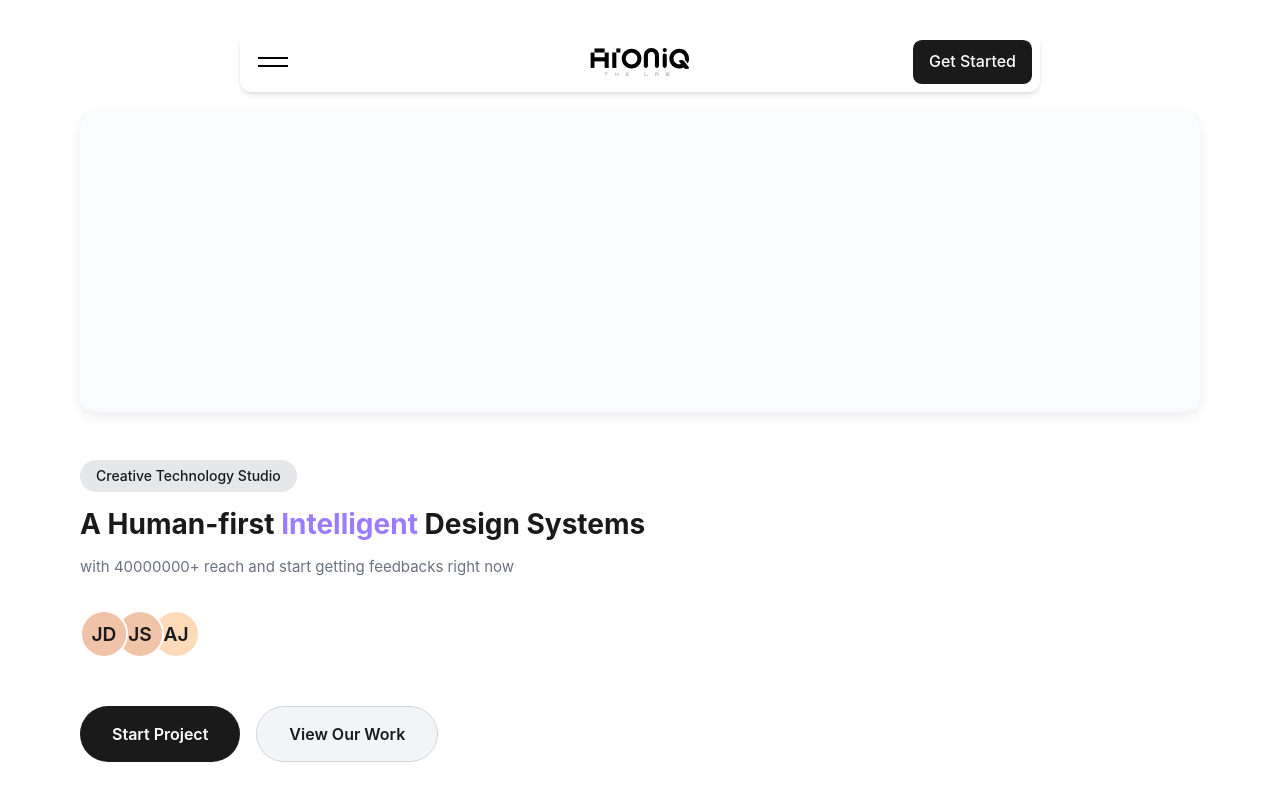
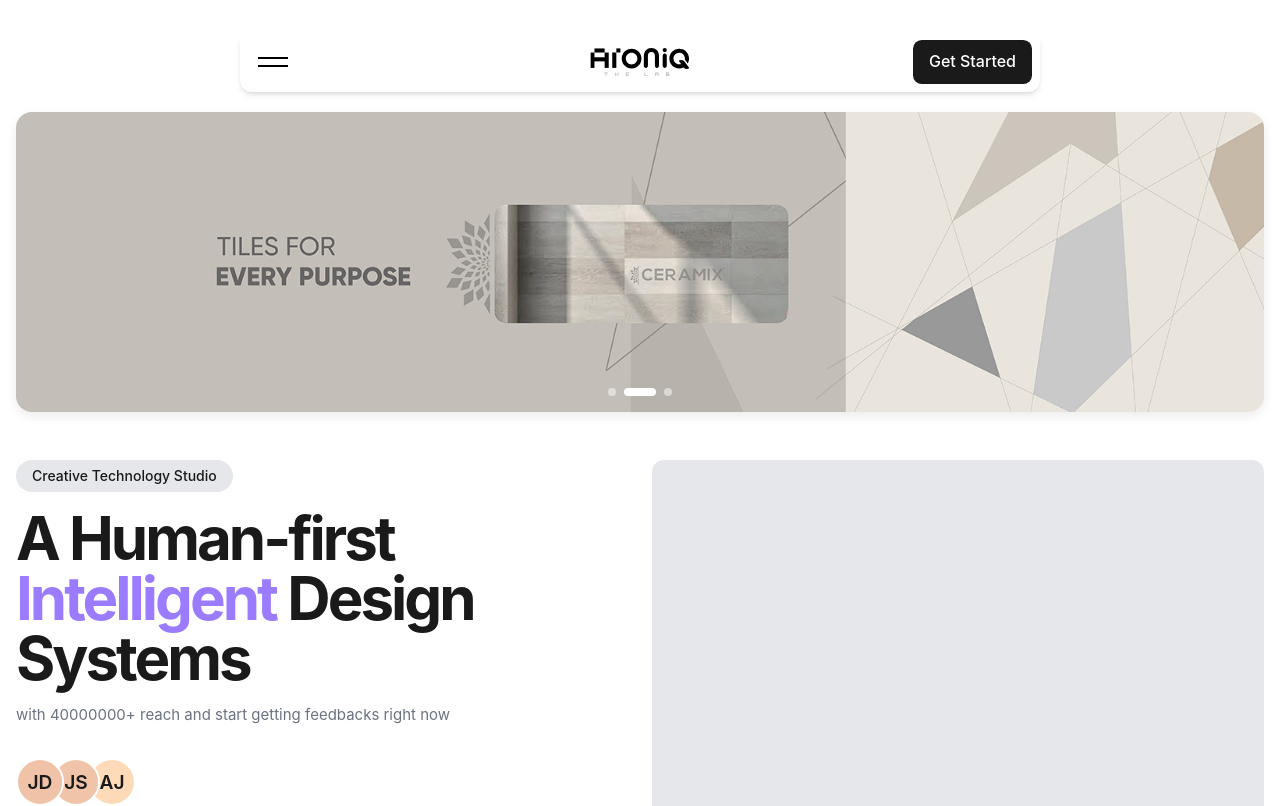
Before and after one commit to theaioniqlabs/Aioniq-labs, a Next.js app: page / in a window 1280 px wide. Shown: the top 806 px of the page. Built offline with nearby package versions, Linux system fonts and the light colour scheme; a web font is replaced by a local one.

Commit message:
Implement sliding hero banner with 3 images and auto-play functionality

```diff
--- a/app/page.tsx
+++ b/app/page.tsx
@@ -23,13 +23,12 @@
   return (
     <main>
       <Hero
-        banner={{
-          srcSet: {
-            '1x': '/assets/placeholders/hero_banner_placeholder@1x.webp',
-            '2x': '/assets/placeholders/hero_banner_placeholder@2x.webp',
-          },
-          alt: 'Hero banner',
-        }}
+        bannerImages={[
+          '/assets/banners/Sliding-banner-1.png',
+          '/assets/banners/Sliding-banner-2.png',
+          'placeholder',
+        ]}
+        bannerAlt="Hero banner"
         badge="Creative Technology Studio"
         headline="A Human-first Intelligent Design Systems"
         highlightedWord="Intelligent"
--- a/components/hero/Hero.tsx
+++ b/components/hero/Hero.tsx
@@ -13,14 +13,8 @@
 }
 
 export interface HeroProps {
-  banner?: {
-    src?: string
-    srcSet?: {
-      '1x': string
-      '2x': string
-    }
-    alt: string
-  }
+  bannerImages?: string[]
+  bannerAlt?: string
   badge?: string
   headline: string
   highlightedWord: string
@@ -35,7 +29,8 @@
  * Uses design tokens for all spacing, typography, colors, and radii
  */
 export const Hero: React.FC<HeroProps> = ({
-  banner,
+  bannerImages,
+  bannerAlt = 'Hero banner',
   badge = 'Creative Technology Studio',
   headline,
   highlightedWord,
@@ -49,21 +44,15 @@
 
   return (
     <section
-      className="relative w-full bg-white"
+      className="container mx-auto px-4 bg-white"
       style={{
         paddingTop: `var(--spacing-section-vertical-desktop)`, // 80px
         paddingBottom: `var(--spacing-section-vertical-desktop)`, // 80px
       }}
       aria-label="Hero section"
     >
-      <div
-        className="mx-auto px-5 md:px-10 lg:px-20"
-        style={{
-          maxWidth: 'var(--spacing-container-max-width-xl)',
-        }}
-      >
-        {/* Banner - Above hero content */}
-        {banner && (
+      {/* Container 1: Banner */}
+      {bannerImages && bannerImages.length > 0 && (
         <div
           style={{
             marginTop: 'var(--spacing-banner-gap-top)',
@@ -71,15 +60,17 @@
           }}
         >
           <Banner
-              src={banner.src}
-              srcSet={banner.srcSet}
-              alt={banner.alt}
+            images={bannerImages}
+            alt={bannerAlt}
             priority={true}
           />
         </div>
       )}
 
-        <div className="flex flex-col items-start">
+      {/* Container 2: Content and Buttons - Split 50-50 */}
+      <div className="flex flex-col md:flex-row gap-6">
+        {/* Left Container: All Content */}
+        <div className="w-full md:w-1/2 flex flex-col items-start">
           {/* Badge */}
           {badge && (
             <div
@@ -107,12 +98,9 @@
 
           {/* Headline */}
           <h1
-              className="font-bold"
+            className="font-bold text-4xl md:text-6xl leading-tight tracking-tighter"
             style={{
               marginBottom: 'var(--spacing-stack-gap-sm)', // 16px gap to subtext
-                fontSize: 'var(--typography-h1-subtle-size-desktop)', // 28px (subtle scale)
-                lineHeight: 'var(--typography-h1-subtle-line-height-desktop)', // 32px (subtle scale)
-                fontWeight: 'var(--typography-h1-subtle-weight)',
               color: 'var(--color-text-primary)',
             }}
           >
@@ -189,6 +177,11 @@
             ))}
           </div>
         </div>
+
+        {/* Right Container: Placeholder */}
+        <div className="w-full md:w-1/2 bg-gray-200 rounded-lg min-h-[400px]">
+          {/* Empty placeholder */}
+        </div>
       </div>
 
       {/* Hidden reference to screenshot for documentation */}
--- a/components/ui/Banner.tsx
+++ b/components/ui/Banner.tsx
@@ -1,36 +1,95 @@
 'use client'
 
-import React from 'react'
+import React, { useState, useEffect, useCallback } from 'react'
 import Image from 'next/image'
 
 export interface BannerProps {
-  src?: string
-  srcSet?: {
-    '1x': string
-    '2x': string
-  }
+  images: string[]
   alt: string
   className?: string
   priority?: boolean
+  autoPlayInterval?: number // in milliseconds, default 5000
 }
 
 /**
- * Banner component - Responsive image banner with rounded corners
- * Used above hero section, supports srcset for responsive images
- * Respects prefers-reduced-motion (no animations)
+ * Sliding Banner component - Auto-playing carousel with horizontal slide transitions
+ * Used above hero section, cycles through multiple images
+ * Respects prefers-reduced-motion (disables auto-play if reduced motion is preferred)
  */
 export const Banner: React.FC<BannerProps> = ({
-  src,
-  srcSet,
+  images,
   alt,
   className = '',
   priority = false,
+  autoPlayInterval = 5000,
 }) => {
-  // Determine image source - prefer src, fallback to srcSet, then placeholder
-  const imageSrc = src || srcSet?.['1x'] || '/assets/placeholders/hero_banner_placeholder@1x.webp'
-  const imageSrcSet = srcSet
-    ? `${srcSet['1x']} 1x, ${srcSet['2x']} 2x`
-    : '/assets/placeholders/hero_banner_placeholder@1x.webp 1x, /assets/placeholders/hero_banner_placeholder@2x.webp 2x'
+  const [currentIndex, setCurrentIndex] = useState(0)
+  const [prefersReducedMotion, setPrefersReducedMotion] = useState(false)
+
+  // Check for prefers-reduced-motion
+  useEffect(() => {
+    const mediaQuery = window.matchMedia('(prefers-reduced-motion: reduce)')
+    setPrefersReducedMotion(mediaQuery.matches)
+
+    const handleChange = (e: MediaQueryListEvent) => {
+      setPrefersReducedMotion(e.matches)
+    }
+
+    mediaQuery.addEventListener('change', handleChange)
+    return () => mediaQuery.removeEventListener('change', handleChange)
+  }, [])
+
+  // Auto-play functionality
+  useEffect(() => {
+    if (prefersReducedMotion || images.length <= 1) return
+
+    const interval = setInterval(() => {
+      setCurrentIndex((prev) => (prev + 1) % images.length)
+    }, autoPlayInterval)
+
+    return () => clearInterval(interval)
+  }, [images.length, autoPlayInterval, prefersReducedMotion])
+
+  const renderImage = useCallback(
+    (imageSrc: string, index: number) => {
+      // Handle placeholder (gray solid color)
+      if (imageSrc === 'placeholder') {
+        return (
+          <div
+            key={`placeholder-${index}`}
+            className="relative flex-shrink-0 w-full h-full"
+            style={{
+              backgroundColor: '#9CA3AF', // gray-400
+              minWidth: '100%',
+            }}
+            aria-hidden={index !== currentIndex}
+          />
+        )
+      }
+
+      return (
+        <div
+          key={imageSrc}
+          className="relative flex-shrink-0 w-full h-full"
+          style={{ minWidth: '100%' }}
+          aria-hidden={index !== currentIndex}
+        >
+          <Image
+            src={imageSrc}
+            alt={`${alt} - Slide ${index + 1}`}
+            fill
+            sizes="(max-width: 768px) 100vw, (max-width: 1024px) 100vw, 1120px"
+            className="object-cover"
+            priority={priority && index === 0}
+            style={{
+              objectFit: 'cover',
+            }}
+          />
+        </div>
+      )
+    },
+    [alt, currentIndex, priority]
+  )
 
   return (
     <div
@@ -43,18 +102,47 @@
         position: 'relative',
         backgroundColor: '#F3F4F6', // Fallback background while image loads
       }}
+      aria-label={`${alt} - Carousel with ${images.length} images`}
     >
-      <Image
-        src={imageSrc}
-        alt={alt}
-        fill
-        sizes="(max-width: 768px) 100vw, (max-width: 1024px) 100vw, 1120px"
-        className="object-cover"
-        priority={priority}
+      <div
+        className="flex h-full"
         style={{
-          objectFit: 'cover',
+          transform: `translateX(-${currentIndex * 100}%)`,
+          transition: prefersReducedMotion
+            ? 'none'
+            : 'transform 0.5s ease-in-out',
         }}
-      />
+      >
+        {images.map((imageSrc, index) => renderImage(imageSrc, index))}
+      </div>
+
+      {/* Navigation dots */}
+      {images.length > 1 && (
+        <div
+          className="absolute bottom-4 left-1/2 transform -translate-x-1/2 flex gap-2 z-10"
+          role="tablist"
+          aria-label="Banner navigation"
+        >
+          {images.map((_, index) => (
+            <button
+              key={index}
+              type="button"
+              role="tab"
+              aria-label={`Go to slide ${index + 1}`}
+              aria-selected={index === currentIndex}
+              onClick={() => setCurrentIndex(index)}
+              className={`h-2 rounded-full transition-all ${
+                index === currentIndex
+                  ? 'w-8 bg-white'
+                  : 'w-2 bg-white/50 hover:bg-white/75'
+              }`}
+              style={{
+                transition: prefersReducedMotion ? 'none' : 'all 0.3s ease',
+              }}
+            />
+          ))}
+        </div>
+      )}
     </div>
   )
 }
```
Also changed, not shown: public/assets/banners/Sliding-banner-1.png (added), public/assets/banners/Sliding-banner-2.png (added). Lines whose indentation alone changed are shown as unchanged.
